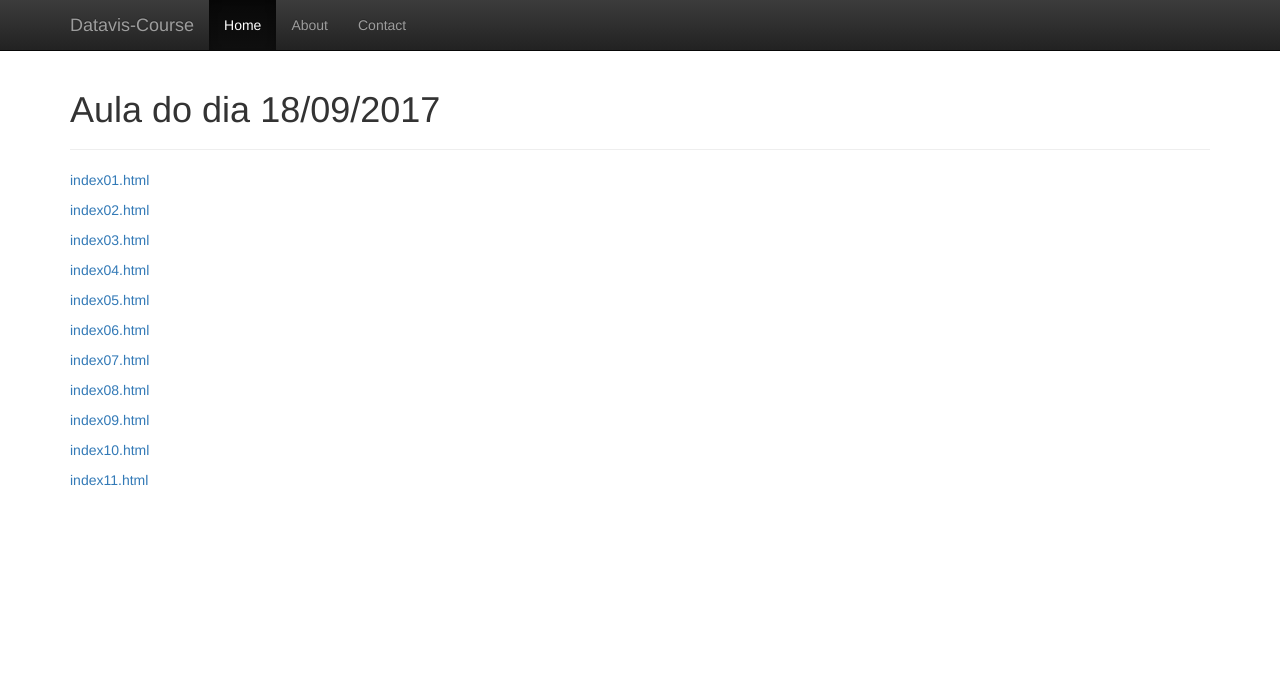
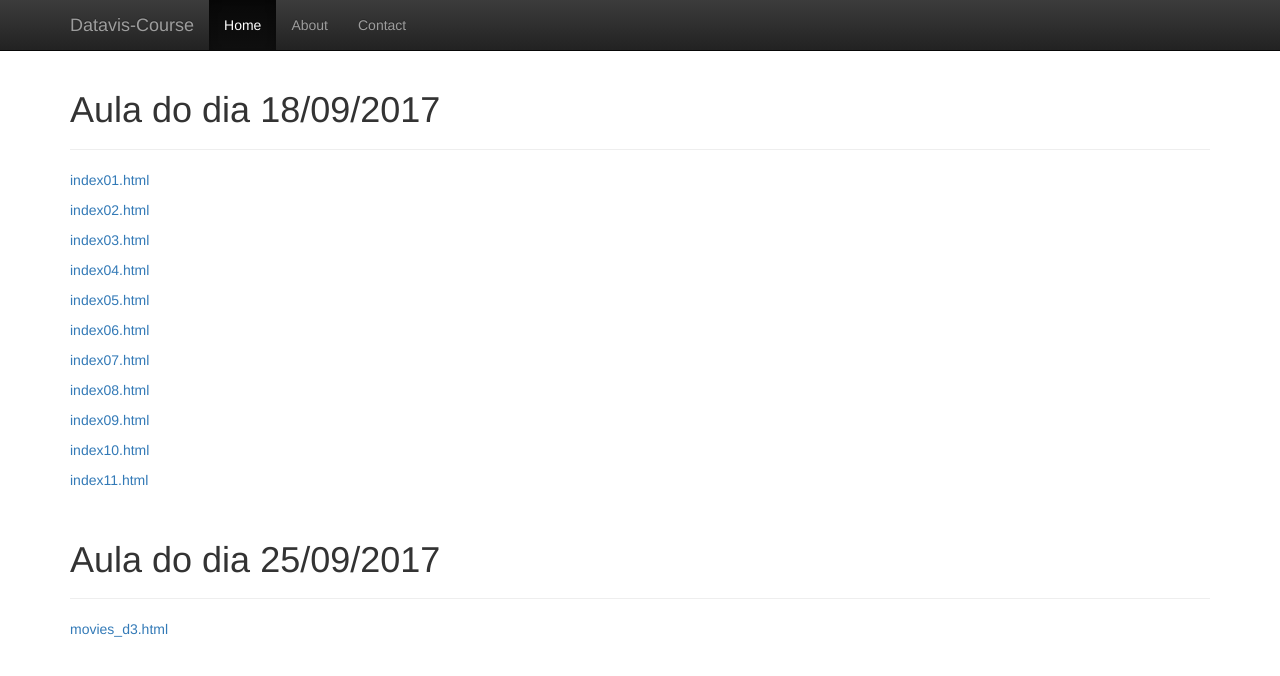
Before and after one commit to necioveras/datavis-course, a plain HTML site: page index.html in a window 1280 px wide. Drawn offline with nearby package versions, Linux system fonts and the light colour scheme.

Commit message:
Atualizando a pagina principal

```diff
--- a/index.html
+++ b/index.html
@@ -60,6 +60,16 @@
 
     </div><!-- /.container -->
 
+    <div class="container">
+
+      <div class="page-header">
+        <h1>Aula do dia 25/09/2017</h1>
+      </div>
+
+        <p><a href="datavis-course/2017_09_25/movies_d3.html">movies_d3.html</a></p>
+
+    </div><!-- /.container -->
+
     <!-- jQuery (necessary for Bootstrap's JavaScript plugins) -->
     <script src="https://ajax.googleapis.com/ajax/libs/jquery/1.12.4/jquery.min.js"></script>
     <!-- Include all compiled plugins (below), or include individual files as needed -->
```
